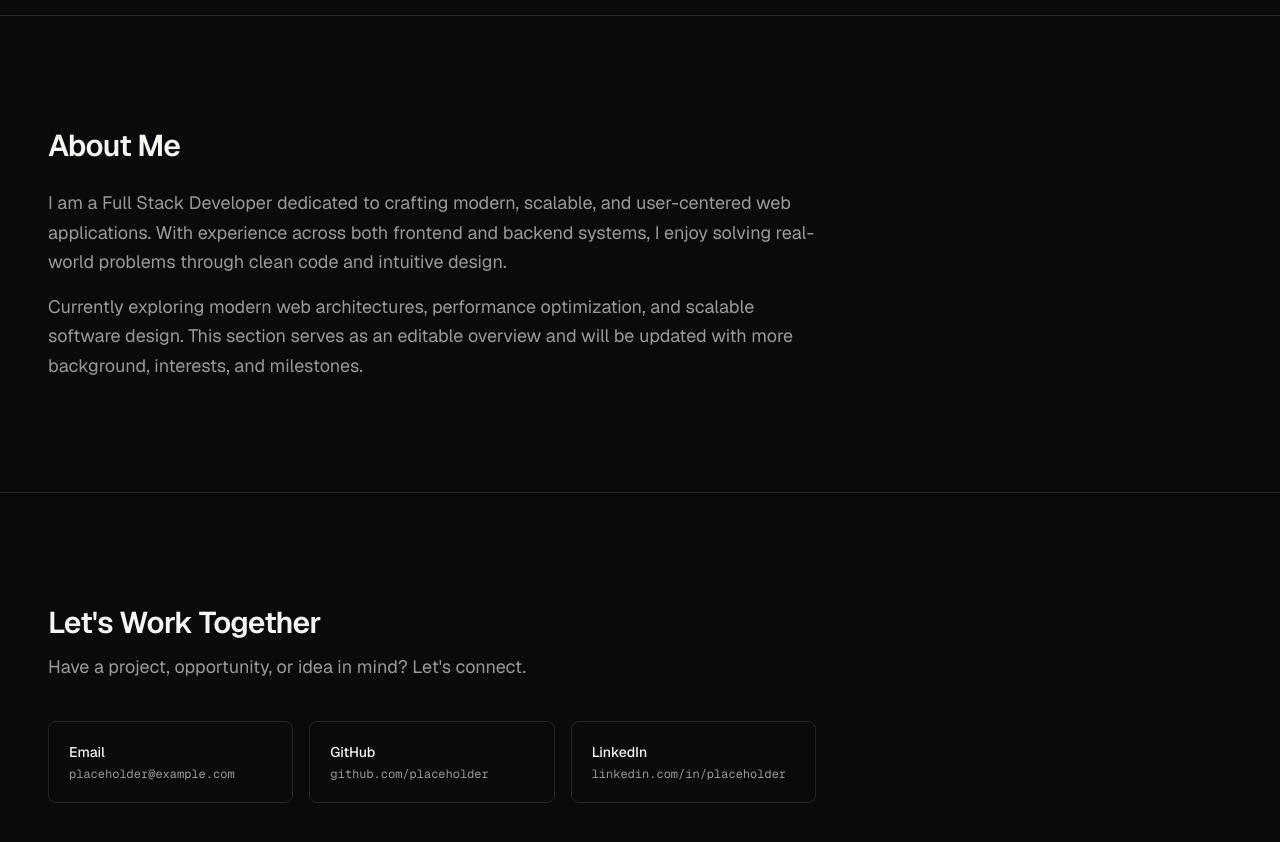
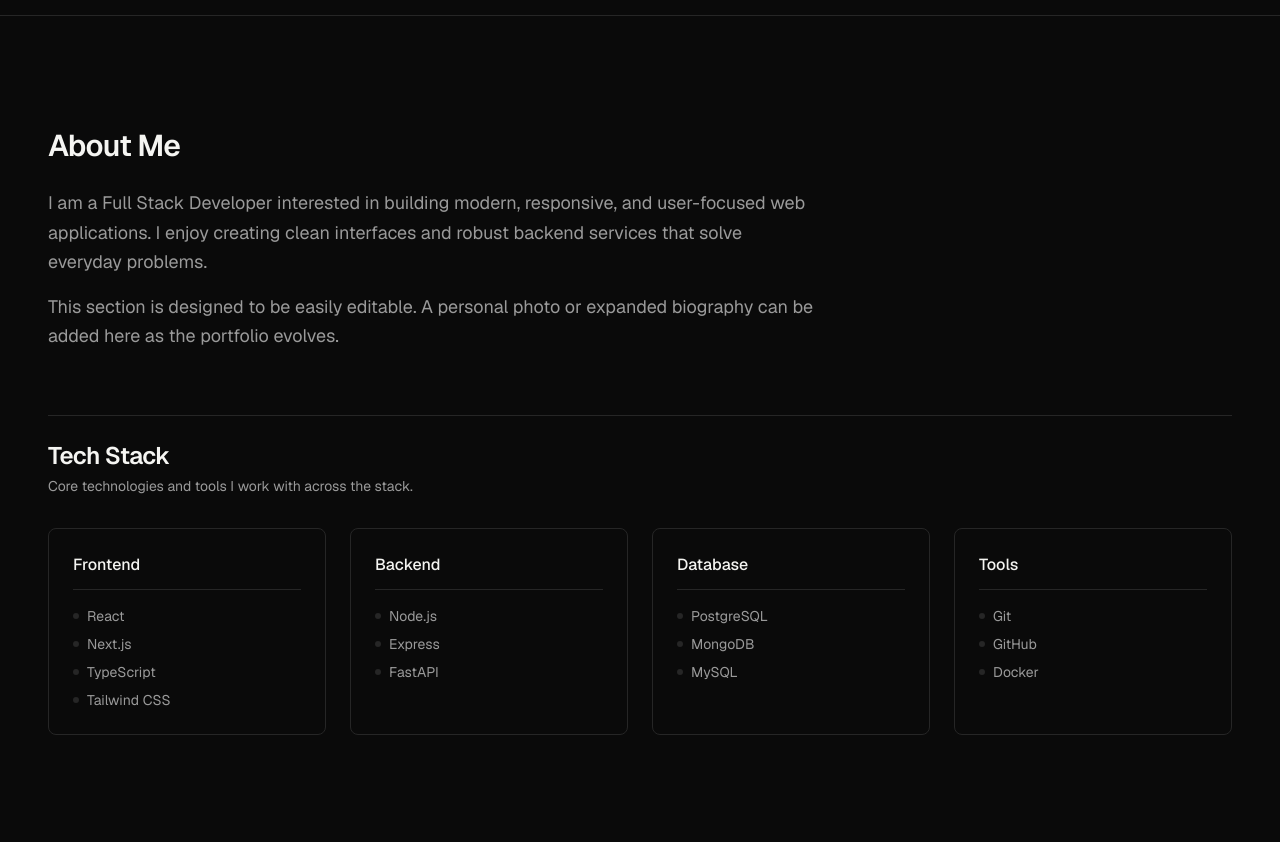
Before and after one commit to hirushaMaduranga/HirushaMaduranga-portfolio, a Next.js app: page / in a window 1280 px wide. Shown: the part 2260-3102 px from the top of the page. Built offline with nearby package versions, Linux system fonts and the light colour scheme.

Commit message:
create about.tsx

```diff
--- a/components/sections/about.tsx
+++ b/components/sections/about.tsx
@@ -1,3 +1,27 @@
+interface TechGroup {
+  category: string;
+  items: string[];
+}
+
+const techStack: TechGroup[] = [
+  {
+    category: "Frontend",
+    items: ["React", "Next.js", "TypeScript", "Tailwind CSS"],
+  },
+  {
+    category: "Backend",
+    items: ["Node.js", "Express", "FastAPI"],
+  },
+  {
+    category: "Database",
+    items: ["PostgreSQL", "MongoDB", "MySQL"],
+  },
+  {
+    category: "Tools",
+    items: ["Git", "GitHub", "Docker"],
+  },
+];
+
 export function About() {
   return (
     <section
@@ -5,8 +29,9 @@
       aria-labelledby="about-heading"
       className="w-full py-20 sm:py-28 border-t border-[#262626]"
     >
-      <div className="max-w-7xl mx-auto px-6 sm:px-8 lg:px-12 w-full">
-        <div className="max-w-3xl space-y-6">
+      <div className="max-w-7xl mx-auto px-6 sm:px-8 lg:px-12 w-full space-y-16">
+        {/* About Me Story / Bio */}
+        <div className="space-y-6 max-w-3xl">
           <h2
             id="about-heading"
             className="text-2xl sm:text-3xl font-semibold tracking-tight text-[#F5F5F2]"
@@ -16,17 +41,51 @@
 
           <div className="space-y-4 text-base sm:text-lg text-[#9A9A9A] leading-relaxed">
             <p>
-              I am a Full Stack Developer dedicated to crafting modern, scalable,
-              and user-centered web applications. With experience across both
-              frontend and backend systems, I enjoy solving real-world problems
-              through clean code and intuitive design.
+              I am a Full Stack Developer interested in building modern,
+              responsive, and user-focused web applications. I enjoy creating
+              clean interfaces and robust backend services that solve everyday
+              problems.
             </p>
             <p>
-              Currently exploring modern web architectures, performance
-              optimization, and scalable software design. This section serves as
-              an editable overview and will be updated with more background,
-              interests, and milestones.
+              This section is designed to be easily editable. A personal photo or
+              expanded biography can be added here as the portfolio evolves.
             </p>
+          </div>
+        </div>
+
+        {/* Tech Stack inside About */}
+        <div className="space-y-8 pt-6 border-t border-[#262626]">
+          <div>
+            <h3 className="text-xl sm:text-2xl font-semibold tracking-tight text-[#F5F5F2]">
+              Tech Stack
+            </h3>
+            <p className="text-sm text-[#9A9A9A] mt-1">
+              Core technologies and tools I work with across the stack.
+            </p>
+          </div>
+
+          <div className="grid grid-cols-1 sm:grid-cols-2 lg:grid-cols-4 gap-6">
+            {techStack.map((group) => (
+              <div
+                key={group.category}
+                className="border border-[#262626] rounded-lg p-6 bg-[#0A0A0A] space-y-4"
+              >
+                <h4 className="text-base font-medium text-[#F5F5F2] border-b border-[#262626] pb-3">
+                  {group.category}
+                </h4>
+                <ul className="space-y-2">
+                  {group.items.map((item) => (
+                    <li
+                      key={item}
+                      className="text-sm text-[#9A9A9A] flex items-center gap-2"
+                    >
+                      <span className="w-1.5 h-1.5 rounded-full bg-[#262626]" aria-hidden="true" />
+                      {item}
+                    </li>
+                  ))}
+                </ul>
+              </div>
+            ))}
           </div>
         </div>
       </div>
```
